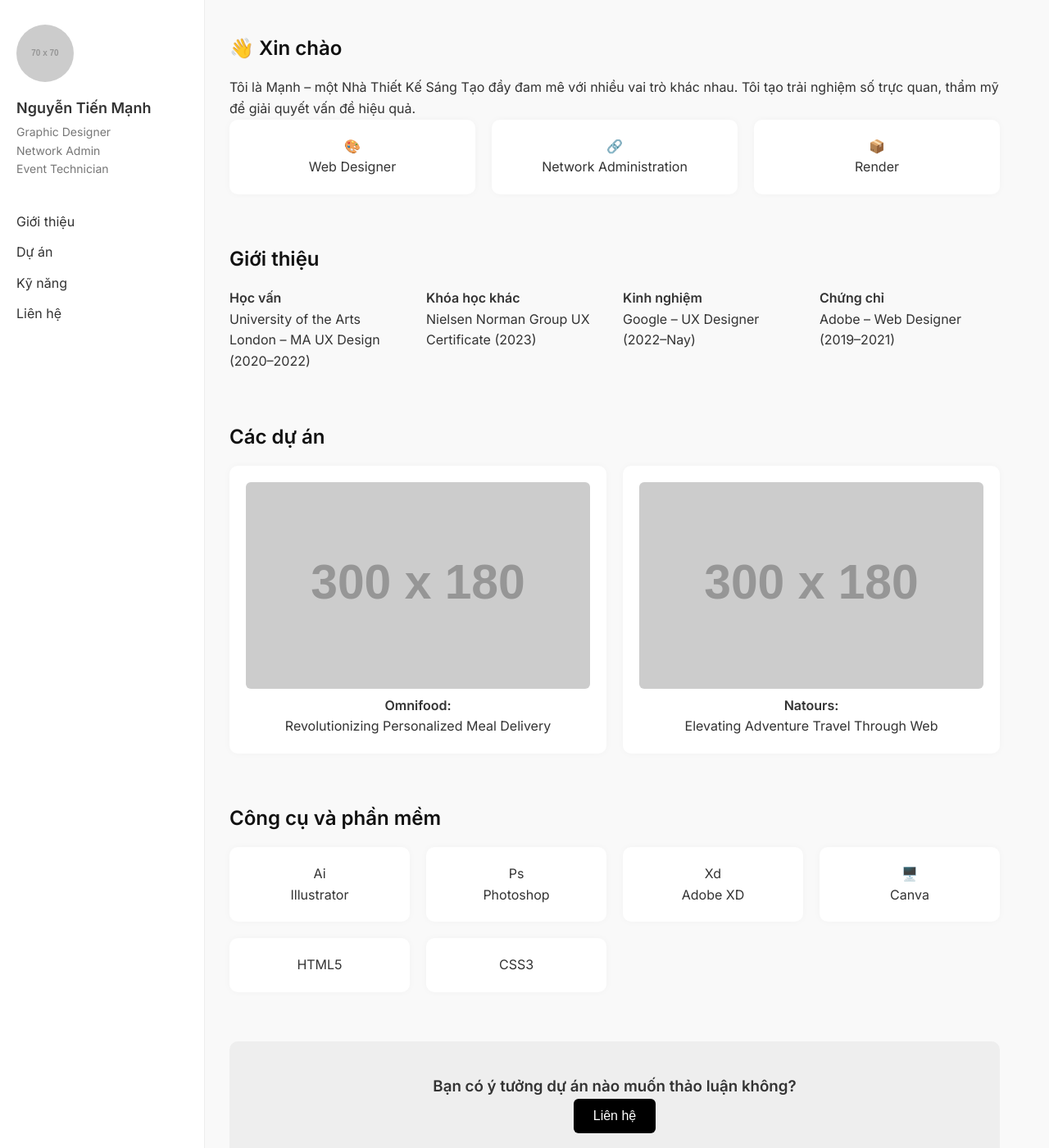
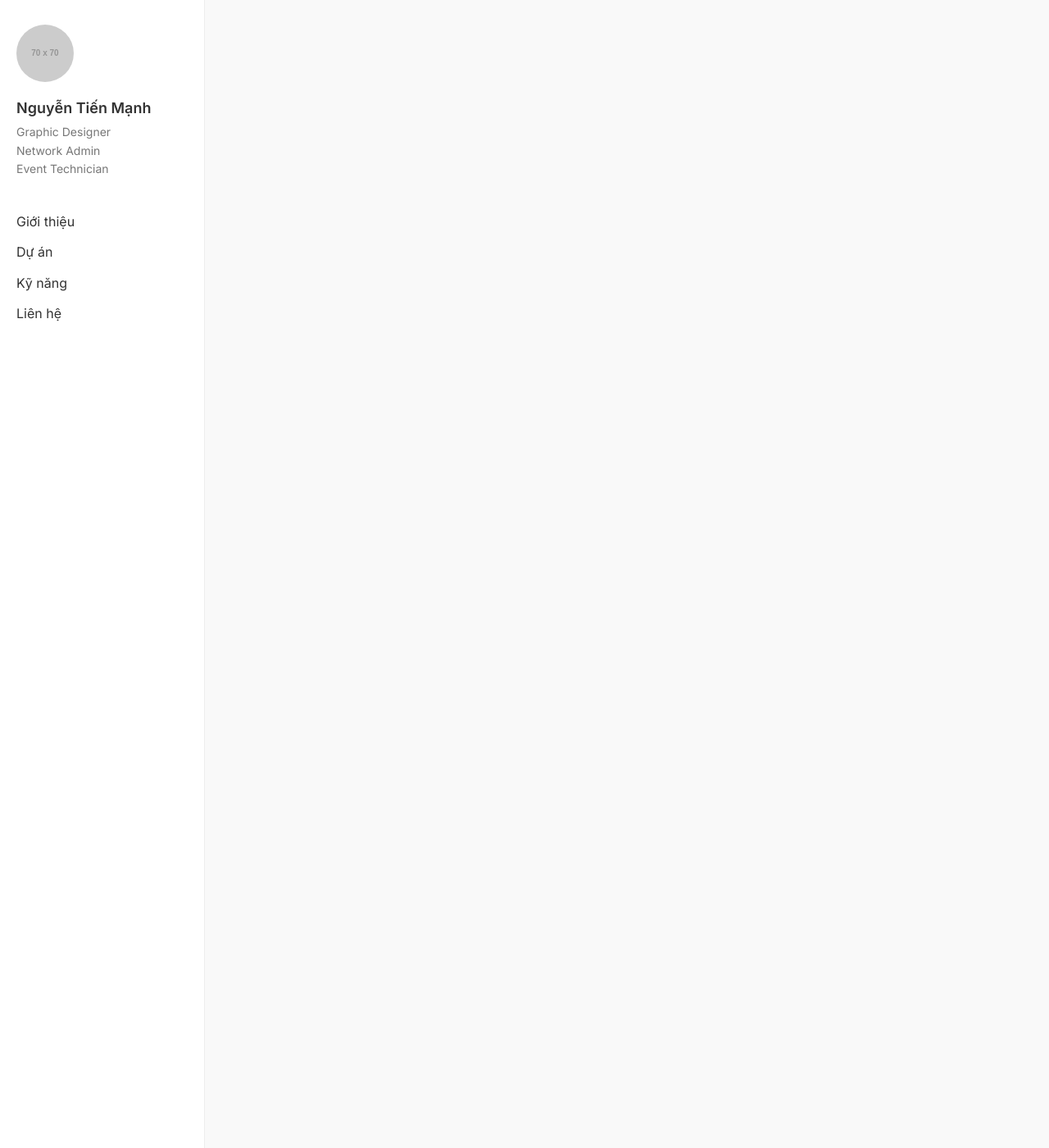
Before and after one commit to tienmanhk7d/tienmanh.github.io, a Jekyll site: the page built from index.md, in a window 1280 px wide and 1400 px high. Shown: the whole window at 82% size. Built offline with Jekyll 4.4.1, drawn with Linux system fonts in a browser that asks for light colours; some of the changed text lies outside the part shown.

Commit message:
Update landing.html

```diff
--- a/_layouts/landing.html
+++ b/_layouts/landing.html
@@ -6,6 +6,7 @@
   <meta name="viewport" content="width=device-width, initial-scale=1" />
   <link rel="stylesheet" href="https://fonts.googleapis.com/css2?family=Inter:wght@400;600&display=swap" />
   <link rel="stylesheet" href="/assets/css/style.css" />
+
   <!-- Google Tag Manager -->
   <script>(function(w,d,s,l,i){w[l]=w[l]||[];w[l].push({'gtm.start':
   new Date().getTime(),event:'gtm.js'});var f=d.getElementsByTagName(s)[0],
@@ -19,6 +20,7 @@ j=d.createElement(s),dl=l!='dataLayer'?'&l='+l:'';j.async=true;j.src=
   <noscript><iframe src="https://www.googletagmanager.com/ns.html?id=GTM-W8K6M9VQ"
   height="0" width="0" style="display:none;visibility:hidden"></iframe></noscript>
   <!-- End Google Tag Manager (noscript) -->
+
   <aside>
     <img src="https://via.placeholder.com/70" alt="Avatar" />
     <h1>Nguyễn Tiến Mạnh</h1>
@@ -32,72 +34,7 @@ height="0" width="0" style="display:none;visibility:hidden"></iframe></noscript>
   </aside>
 
   <main>
-    <section>
-      <h2>👋 Xin chào</h2>
-      <p>Tôi là Mạnh – một Nhà Thiết Kế Sáng Tạo đầy đam mê với nhiều vai trò khác nhau. Tôi tạo trải nghiệm số trực quan, thẩm mỹ để giải quyết vấn đề hiệu quả.</p>
-      <div class="roles">
-        <div class="card">🎨 <br /> Web Designer</div>
-        <div class="card">🔗 <br /> Network Administration</div>
-        <div class="card">📦 <br /> Render</div>
-      </div>
-    </section>
-
-    <section id="about">
-      <h2>Giới thiệu</h2>
-      <div class="roles">
-        <div>
-          <strong>Học vấn</strong><br />
-          University of the Arts London – MA UX Design (2020–2022)
-        </div>
-        <div>
-          <strong>Khóa học khác</strong><br />
-          Nielsen Norman Group UX Certificate (2023)
-        </div>
-        <div>
-          <strong>Kinh nghiệm</strong><br />
-          Google – UX Designer (2022–Nay)
-        </div>
-        <div>
-          <strong>Chứng chỉ</strong><br />
-          Adobe – Web Designer (2019–2021)
-        </div>
-      </div>
-    </section>
-
-    <section id="projects">
-      <h2>Các dự án</h2>
-      <div class="projects">
-        <div class="card">
-          <img src="https://via.placeholder.com/300x180?text=Omnifood" alt="Omnifood" />
-          <p><strong>Omnifood:</strong><br /> Revolutionizing Personalized Meal Delivery</p>
-        </div>
-        <div class="card">
-          <img src="https://via.placeholder.com/300x180?text=Natours" alt="Natours" />
-          <p><strong>Natours:</strong><br /> Elevating Adventure Travel Through Web</p>
-        </div>
-      </div>
-    </section>
-
-    <section id="tools">
-      <h2>Công cụ và phần mềm</h2>
-      <div class="tools">
-        <div class="card">Ai<br />Illustrator</div>
-        <div class="card">Ps<br />Photoshop</div>
-        <div class="card">Xd<br />Adobe XD</div>
-        <div class="card">🖥️<br />Canva</div>
-        <div class="card">HTML5</div>
-        <div class="card">CSS3</div>
-      </div>
-    </section>
-
-    <section id="contact" class="cta">
-      <h3>Bạn có ý tưởng dự án nào muốn thảo luận không?</h3>
-      <button onclick="window.location.href='mailto:you@example.com'">Liên hệ</button>
-    </section>
-
-    <footer>
-      © Copyright 2025 by NTM
-    </footer>
+    {{ content }}
   </main>
 
   <script src="/assets/js/main.js"></script>
```
Lines whose indentation alone changed are shown as unchanged.
